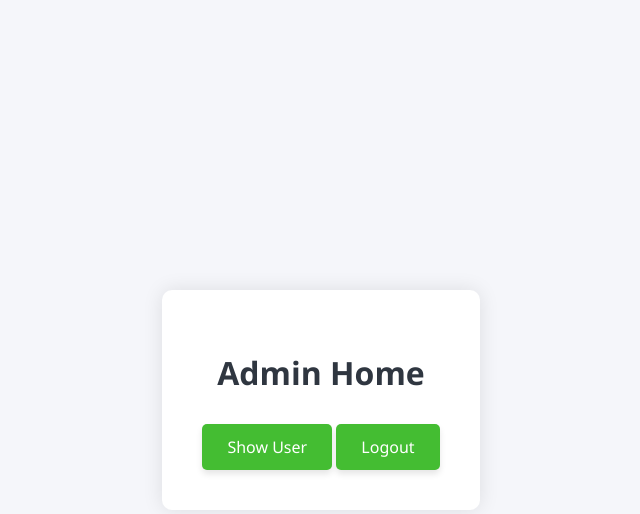
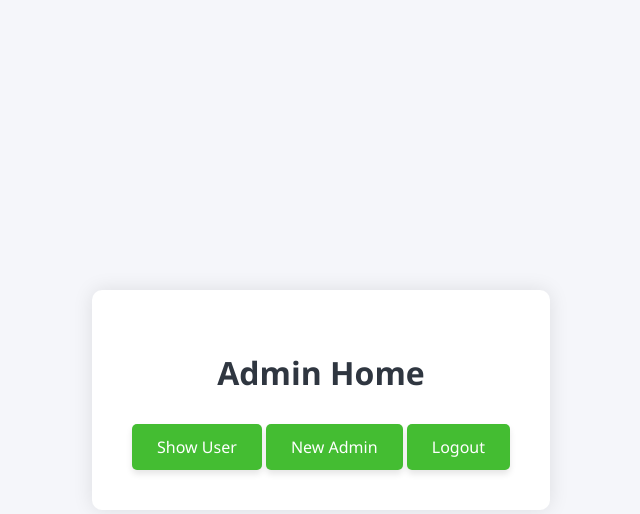
Before and after one commit to Unesh525/USINDIA, a Django app: template app1/templates/AdminHome.html in a window 1280 px wide. Shown: the top 514 px of the page, without its empty margins (319-959 px from the left). Run offline with Django 5.2, Linux system fonts and the light colour scheme; the template is opened without the code that fills it, so the values that code supplies are empty.

Commit message:
Update AdminHome.html

```diff
--- a/app1/templates/AdminHome.html
+++ b/app1/templates/AdminHome.html
@@ -51,6 +51,7 @@
   <div class="container">
     <h1>Admin Home</h1>
     <a href="../ShowUser/" class="btn">Show User</a>
+    <a href="../AdminReg/" class="btn">New Admin</a>
     <a href="../logout/" class="btn btn-danger w-25">Logout</a>
 
   </div>
```
